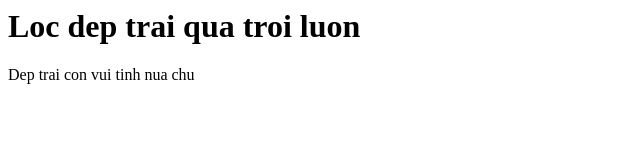
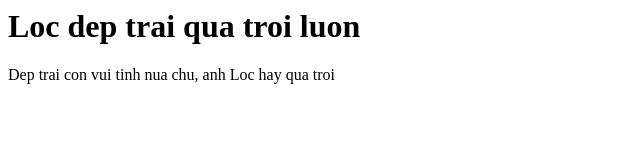
Before and after one commit to tanloc121/Loc-Dep-Trai, a plain HTML site: page index.html in a window 1280 px wide. Shown: the whole page, without its empty margins (0-640 px from the left). Drawn offline with Linux system fonts and the light colour scheme.

Commit message:
Update index.html

```diff
--- a/index.html
+++ b/index.html
@@ -1,2 +1,2 @@
 <h1> Loc dep trai qua troi luon  </h1>
-<p> Dep trai con vui tinh nua chu </p>
+<p> Dep trai con vui tinh nua chu, anh Loc hay qua troi </p>
```
